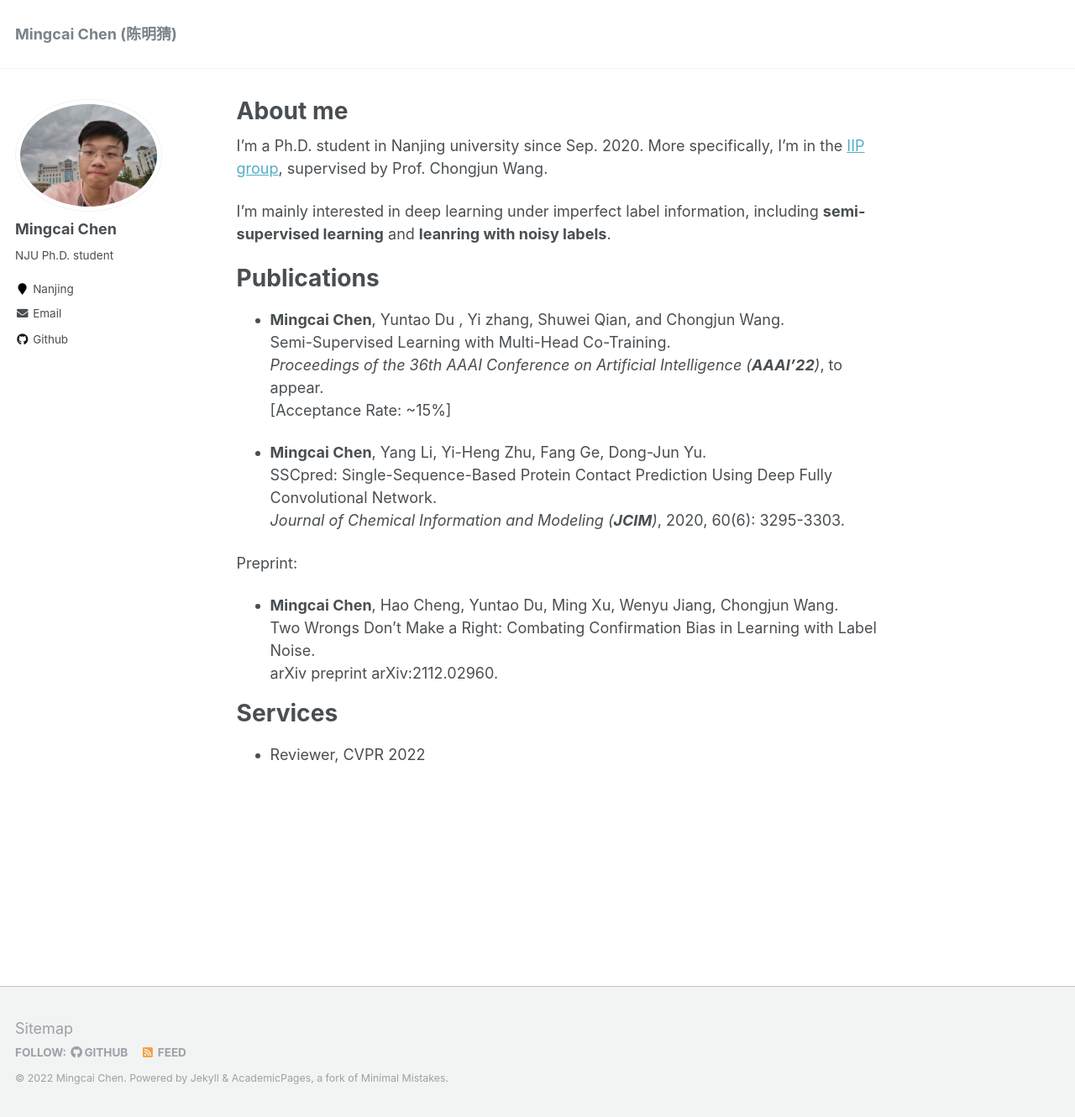
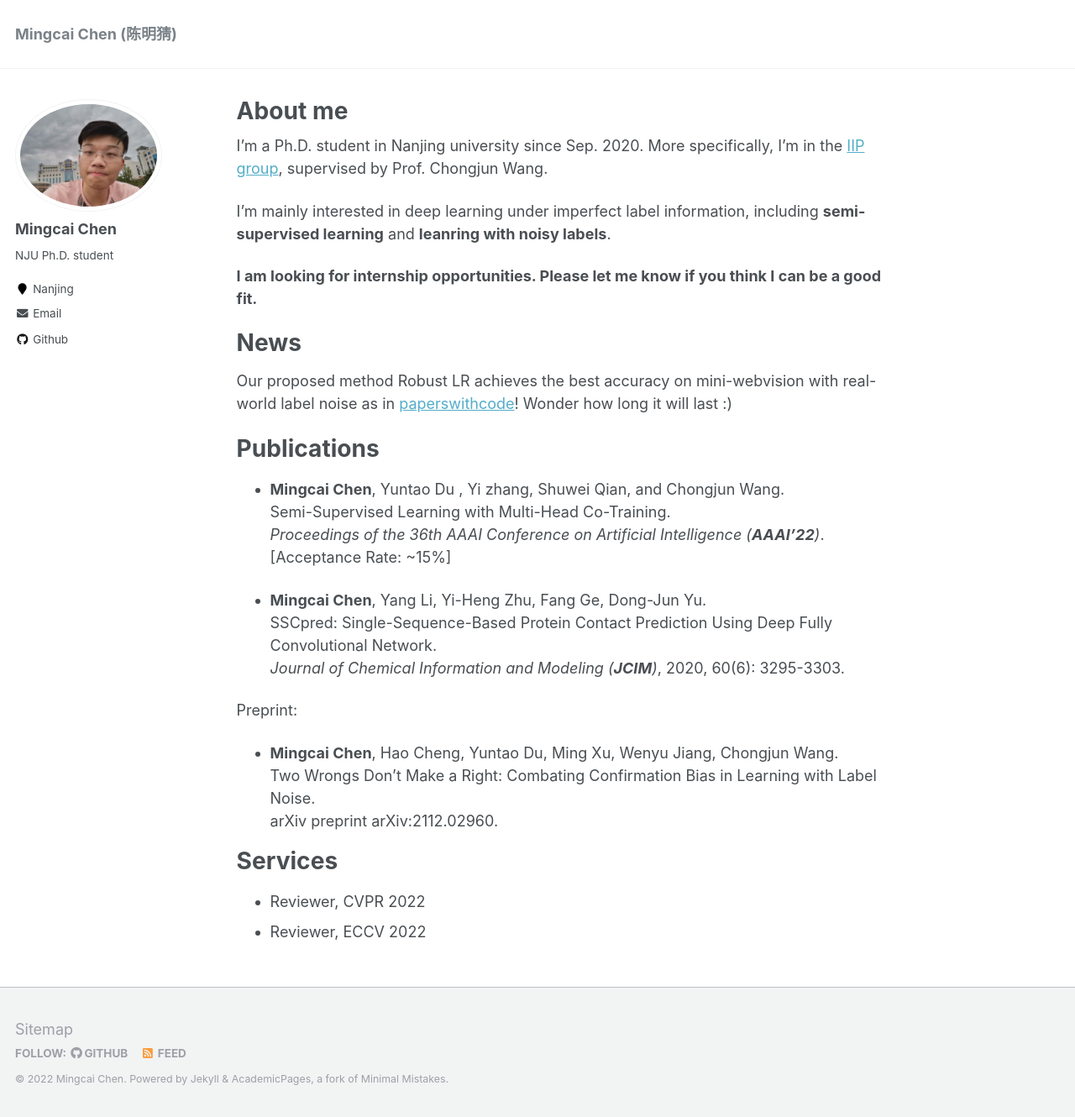
Before and after one commit to chenmc1996/chenmc1996.github.io, a Jekyll site: the page built from _pages/about.md, in a window 1280 px wide and 1330 px high. Shown: the whole window at 84% size. Built offline with Jekyll 4.4.1, drawn with Linux system fonts in a browser that asks for light colours.

Commit message:
Update about.md

```diff
--- a/_pages/about.md
+++ b/_pages/about.md
@@ -12,12 +12,18 @@ I'm a Ph.D. student in Nanjing university since Sep. 2020. More specifically, I'
 
 I'm mainly interested in deep learning under imperfect label information, including **semi-supervised learning** and **leanring with noisy labels**.
 
+**I am looking for internship opportunities. Please let me know if you think I can be a good fit.**
+
+News
+======
+Our proposed method Robust LR achieves the best accuracy on mini-webvision with real-world label noise as in [paperswithcode](https://paperswithcode.com/sota/image-classification-on-mini-webvision-1-0?p=longremix-robust-learning-with-high)! Wonder how long it will last :)
+
 Publications
 ======
 
 - **Mingcai Chen**, Yuntao Du , Yi zhang, Shuwei Qian, and Chongjun Wang.
 Semi-Supervised Learning with Multi-Head Co-Training.
-*Proceedings of the 36th AAAI Conference on Artificial Intelligence (**AAAI'22**)*, to appear.
+*Proceedings of the 36th AAAI Conference on Artificial Intelligence (**AAAI'22**)*.
 [Acceptance Rate: ~15%]
 
 - **Mingcai Chen**, Yang Li, Yi-Heng Zhu, Fang Ge, Dong-Jun Yu.
@@ -32,3 +38,4 @@ arXiv preprint arXiv:2112.02960.
 Services
 ======
 - Reviewer, CVPR 2022
+- Reviewer, ECCV 2022
```
